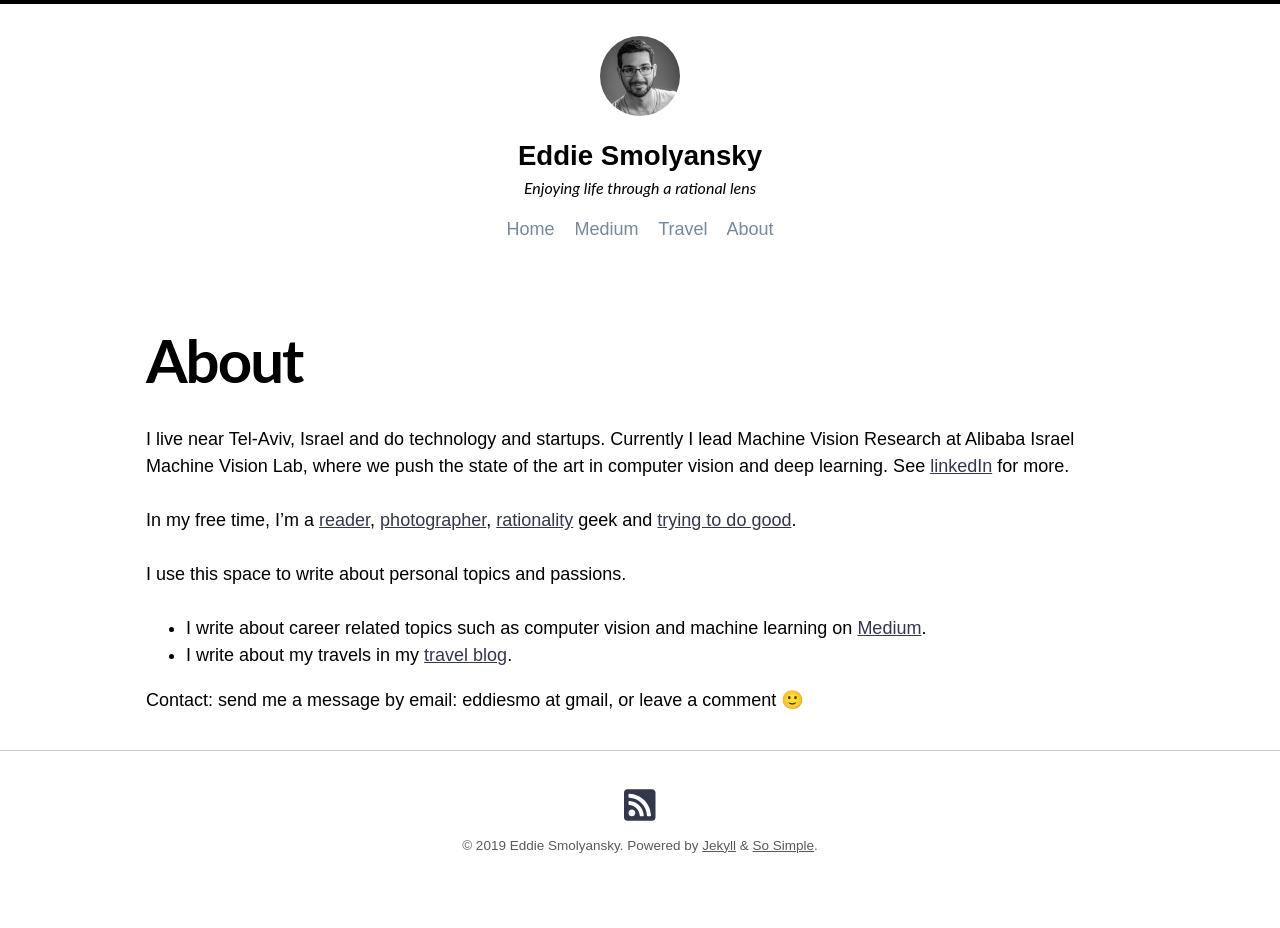
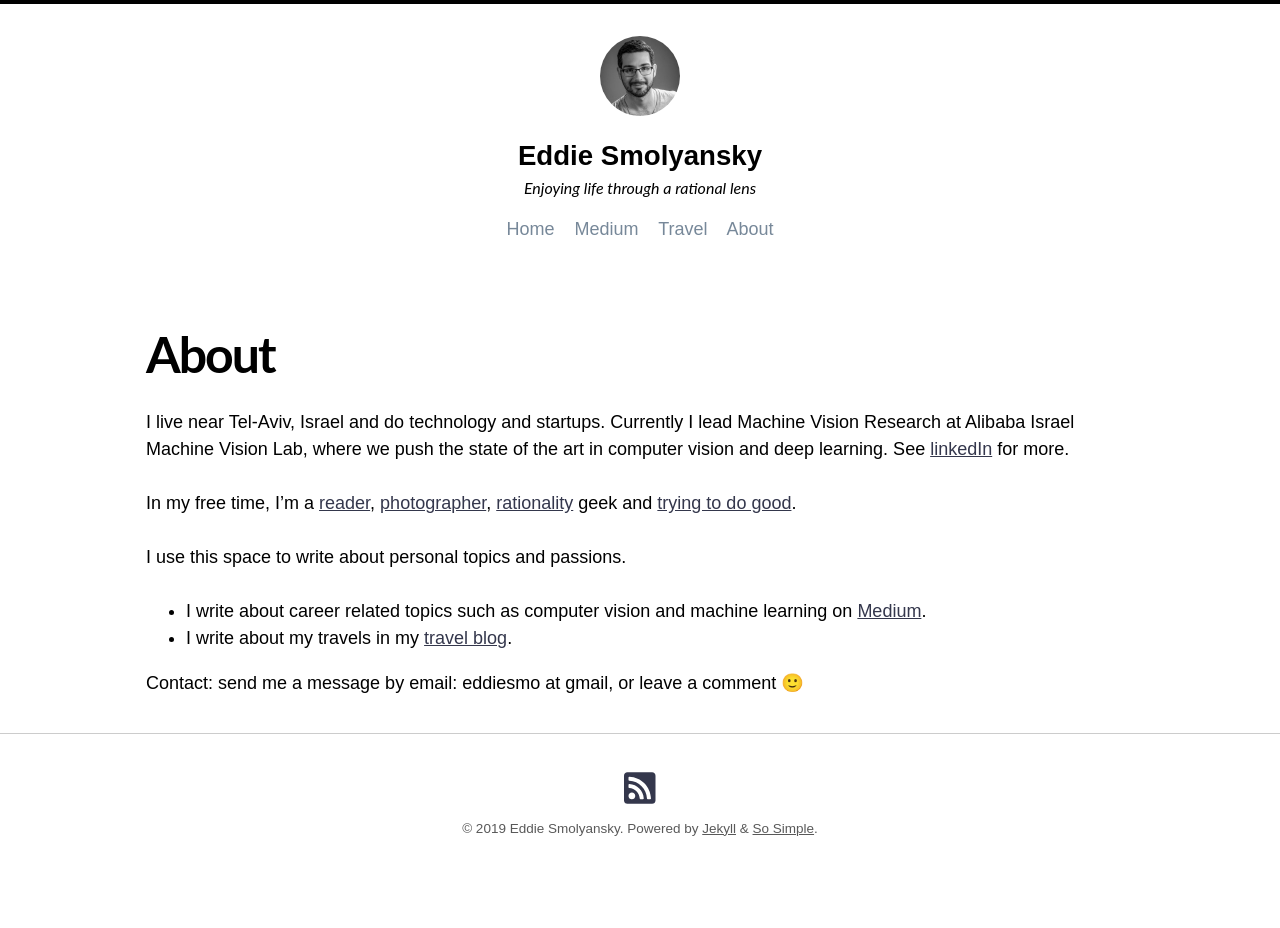
Before and after one commit to eddiesmo/eddiesmo.github.io, a Jekyll site: the page built from about.md, in a window 1280 px wide. Built offline with Jekyll 4.4.1, drawn with Linux system fonts in a browser that asks for light colours; nearby versions of some CDN libraries.

Commit message:
fix font size and add changes to readme

```diff
--- a/_sass/so-simple/_page.scss
+++ b/_sass/so-simple/_page.scss
@@ -10,7 +10,7 @@
 }
 
 .page-title {
-  @include fluid-type($min-vw, $max-vw, 48px, 60px);
+  @include fluid-type($min-vw, $max-vw, 48px, 50px);
   margin-bottom: 0.5em;
   font-family: $title-font-family;
   font-weight: $page-title-weight;
```
Also changed, not shown: README.md.
